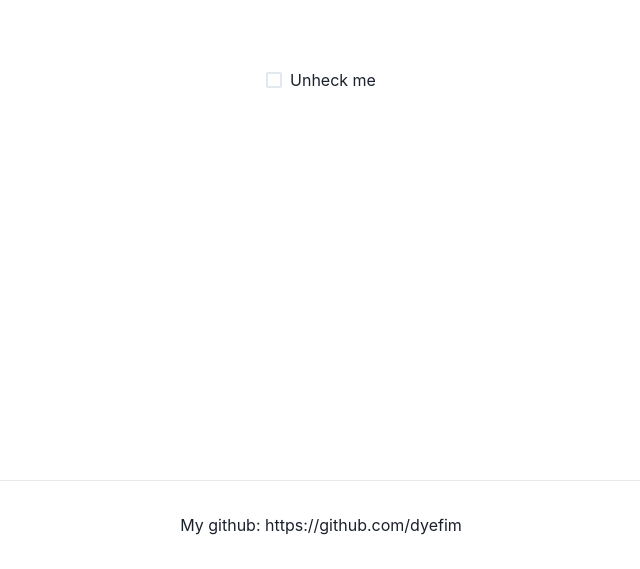
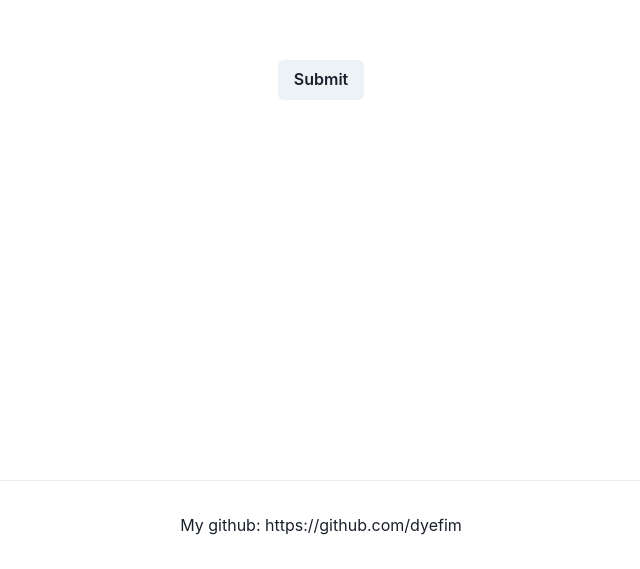
Before and after one commit to dyefim/project-x, a Next.js app: page / in a window 1280 px wide. Shown: the part 320-889 px from the top of the page, without its empty margins (319-959 px from the left). Built offline with nearby package versions, Linux system fonts and the light colour scheme.

Commit message:
Add Instagram Authorization Window

```diff
--- /dev/null
+++ b/constants/URLs.ts
@@ -0,0 +1,21 @@
+// https://developers.facebook.com/docs/instagram-basic-display-api/guides/getting-access-tokens-and-permissions#query-string-parameters
+const instagramAuthRedirectUri =
+  process.env.INSTAGRAM_AUTH_REDIRECT_URI || 'https://localhost:3001/'
+const clientId = '5373692859350025'
+const scope = 'user_profile,user_media'
+const responseType = 'code'
+
+const instagramAuthParams = {
+  client_id: clientId,
+  redirect_uri: instagramAuthRedirectUri,
+  scope,
+  response_type: responseType,
+}
+
+const instagramAuthParamsString = new URLSearchParams(
+  instagramAuthParams
+).toString()
+
+const instagramAuthorizeBaseURL = 'https://api.instagram.com/oauth/authorize/'
+
+export const InstagramAuthorizationWindowURL = `${instagramAuthorizeBaseURL}?${instagramAuthParamsString}`
--- /dev/null
+++ b/pages/Body.tsx
@@ -0,0 +1,20 @@
+import { Button } from '@chakra-ui/react'
+import { InstagramAuthorizationWindowURL } from '../constants/URLs'
+
+import styles from '../styles/Home.module.css'
+
+const Body = () => {
+  return (
+    <main className={styles.main}>
+      <form
+        name="instagram-auth-form"
+        action={InstagramAuthorizationWindowURL}
+        method="post"
+      >
+        <Button type="submit">Submit</Button>
+      </form>
+    </main>
+  )
+}
+
+export default Body
--- a/pages/index.tsx
+++ b/pages/index.tsx
@@ -1,16 +1,9 @@
-import { useState } from 'react'
 import type { NextPage } from 'next'
 import Head from 'next/head'
+import Body from './Body'
 import styles from '../styles/Home.module.css'
 
-import { Checkbox } from '@chakra-ui/react'
-
 const Home: NextPage = () => {
-  const [isChecked, setIsChecked] = useState(true)
-  const handleCheckboxChange = (event: React.ChangeEvent<HTMLInputElement>) => {
-    setIsChecked(event.target.checked)
-  }
-
   return (
     <div className={styles.container}>
       <Head>
@@ -19,11 +12,7 @@ const Home: NextPage = () => {
         <link rel="icon" href="/favicon.ico" />
       </Head>
 
-      <main className={styles.main}>
-        <Checkbox checked={isChecked} onChange={handleCheckboxChange}>
-          {isChecked ? 'Un' : 'C'}heck me
-        </Checkbox>
-      </main>
+      <Body />
 
       <footer className={styles.footer}>
         <a
```
